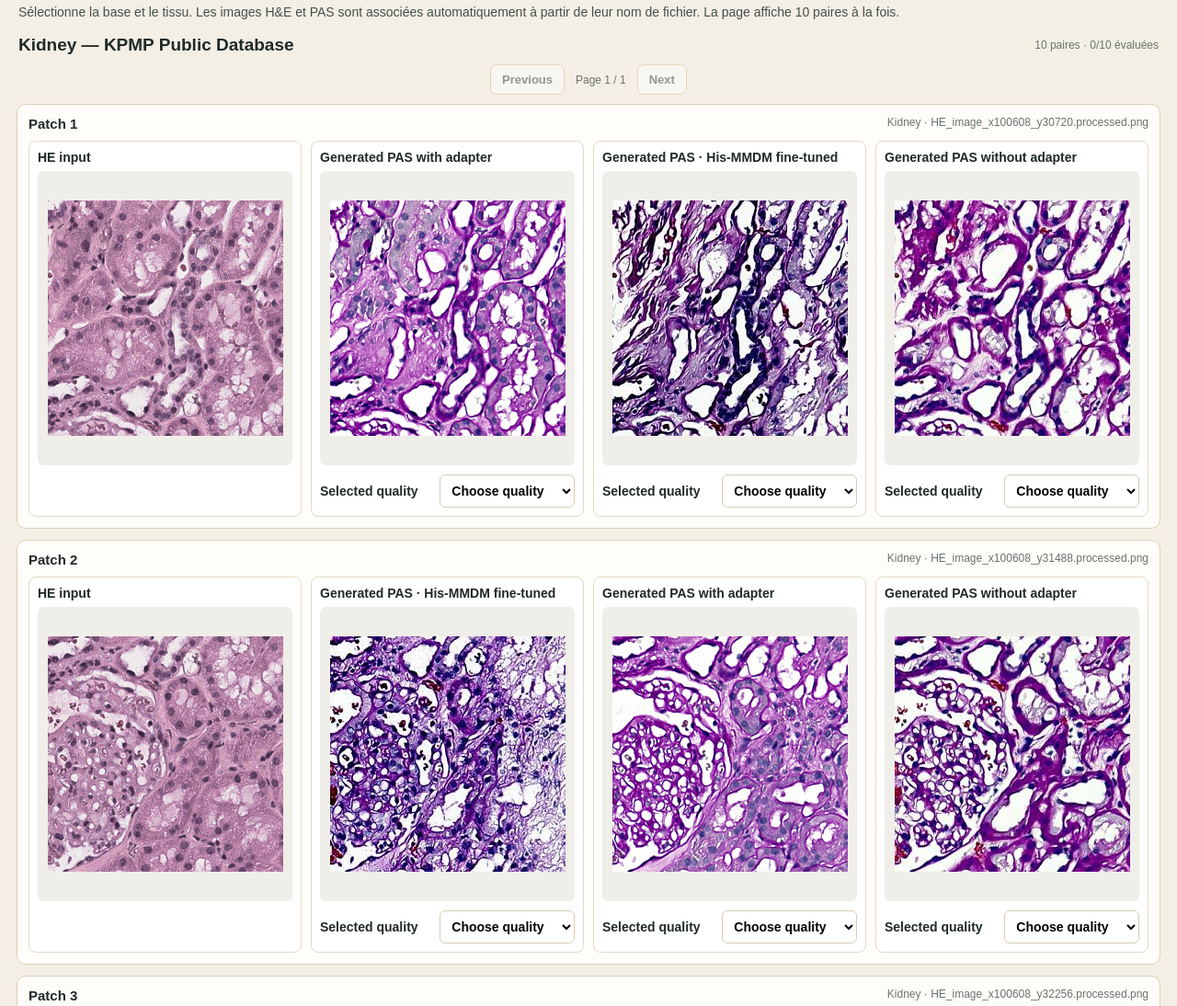
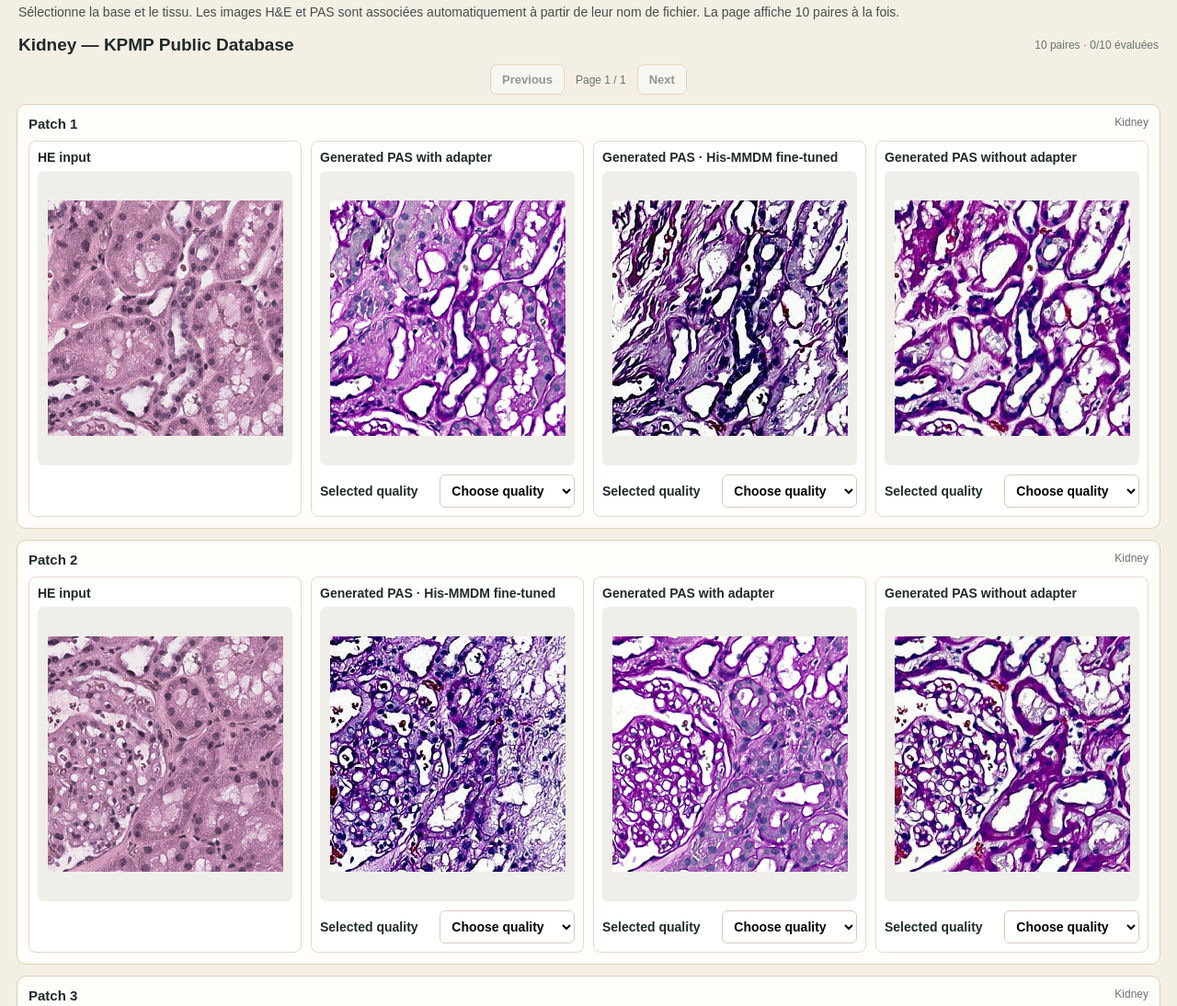
Before and after one commit to ImenChtourou/PAS_Subjective_Evaluation, a plain HTML site: page index.html in a window 1280 px wide. Shown: the part 1140-2234 px from the top of the page at 92% size. Drawn offline with Linux system fonts and the light colour scheme.

```diff
--- a/index.html
+++ b/index.html
@@ -330,7 +330,7 @@
             qualitySelector(tissue, pair.he, methodId, method.rating) + '</div>';
         }).join("");
         card.innerHTML = '<div class="patch-head"><span class="patch-title">Patch ' + displayNumber + '</span><span class="muted">' +
-          escapeHtml(tissues[tissue].name + " · " + pair.he) + '</span></div><div class="patch-grid">' +
+          escapeHtml(tissues[tissue].name) + '</span></div><div class="patch-grid">' +
           '<div class="image-panel"><div class="image-label">HE input</div>' +
           imagePicture(tissue, "HE", pair.he, "HE input " + pair.he) + '</div>' + pasPanels + '</div>';
         return card;
```
